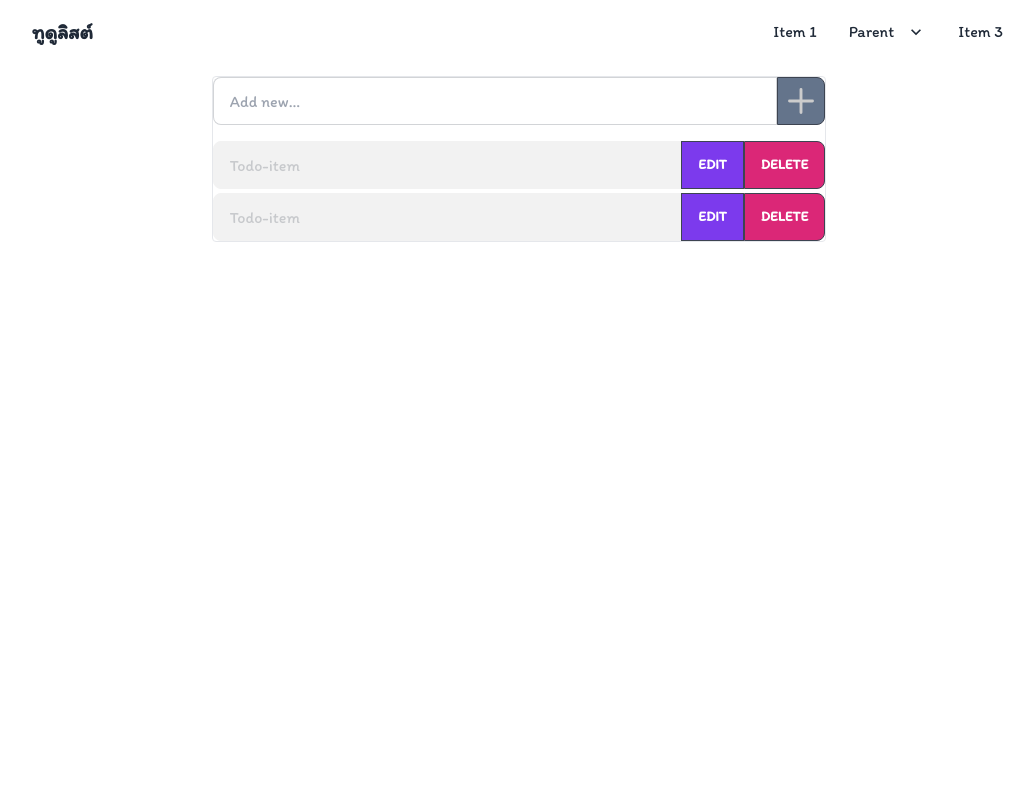
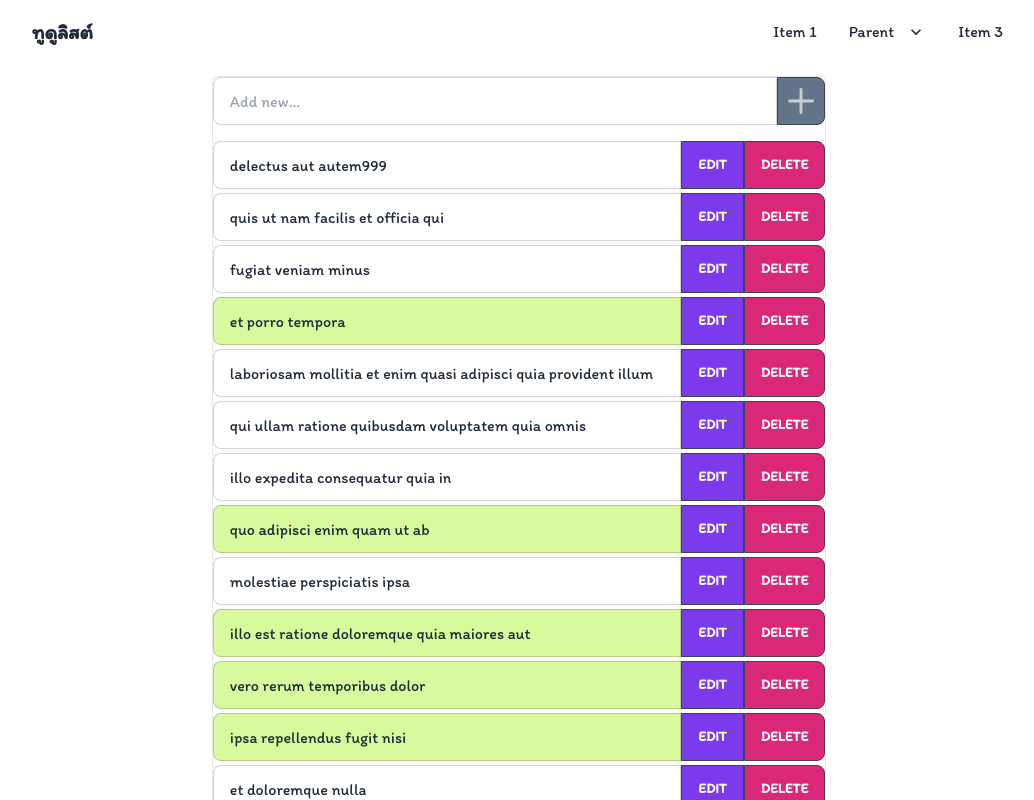
Before and after one commit to tratchapong/react-query02, a React (Create React App) app: page / in a window 1280 px wide. Shown: the top 800 px of the page, without its empty margins (121-1155 px from the left). Built offline with nearby package versions, Linux system fonts and the light colour scheme; data requests are answered from the project's data file; a web font is replaced by a local one.

Commit message:
Edit feature done with ordinary useEffect way...

```diff
--- a/db/todo.json
+++ b/db/todo.json
@@ -1,8 +1,9 @@
-{ "todo" : [
+{
+  "todo": [
     {
       "userId": 1,
       "id": 1,
-      "title": "delectus aut autem",
+      "title": "delectus aut autem999",
       "completed": false
     },
     {
@@ -1199,4 +1200,5 @@
       "title": "ipsam aperiam voluptates qui",
       "completed": false
     }
-  ]}
+  ]
+}
--- a/src/features/TodoContainer.jsx
+++ b/src/features/TodoContainer.jsx
@@ -1,13 +1,24 @@
-import React from 'react'
-import {useQuery, useMutation, useQueryClient} from 'react-query'
+
+import React, { useEffect, useState } from 'react'
+import {getTodo, addTodo, updateTodo, deleteTodo} from '../api/todoApi'
+// import {useQuery, useMutation, useQueryClient} from 'react-query'
 import TodoForm from './TodoForm'
 import TodoList from './TodoList'
 
 export default function TodoContainer() {
+  const [allTodo, setAllTodo] = useState([])
+  const [haveEdit, setHaveEdit] = useState(false)
+  useEffect(() => {
+    getTodo().then(data => {
+      console.log(data)
+      setAllTodo(data)
+    })
+  }, [haveEdit])
+
   return (
     <>
       <TodoForm />
-      <TodoList />
+      <TodoList allTodo={allTodo} setHaveEdit={setHaveEdit}/>
     </>
   )
 }
--- a/src/features/TodoItem.jsx
+++ b/src/features/TodoItem.jsx
@@ -1,19 +1,34 @@
 import React,{useState} from "react";
+import {updateTodo, deleteTodo} from "../api/todoApi";
 
 
-export default function TodoItem() {
+export default function TodoItem(props) {
+  const {todo, setHaveEdit} = props
+  const [completed, setCompleted] = useState(todo.completed)
+  const [title, setTitle] = useState(todo.title)
   const [editMode, setEditMode] = useState(false)
+
+  const hdlEditOk = () => {
+      const newTodo = {...todo, title, completed}
+      updateTodo(newTodo)
+      setEditMode(false)
+      setHaveEdit(prv => !prv)
+  }
   return (
-    <div className="form-control grow">
+    <div className="form-control flex-row grow">
+      {editMode && <input type="checkbox" checked={completed} className="checkbox checkbox-primary" onChange={()=>setCompleted(!completed)} />}
       <label className="input-group">
         <input
           type="text"
           placeholder="Todo-item"
-          className="input input-bordered grow"
-          disabled={!editMode}
+          className={`input input-bordered grow ${todo.completed? 'bg-lime-200' : ''}`}
+          // disabled={!editMode}
+          readOnly={!editMode}
+          value={title}
+          onChange={(e)=>setTitle(e.target.value)}
         />
         { !editMode ? <span className="bg-violet-600 btn" onClick={()=>setEditMode(true)}>Edit</span>
-            : <span className="bg-violet-600 btn" onClick={()=>setEditMode(false)}>Ok</span>
+            : <span className="bg-violet-600 btn" onClick={hdlEditOk}>Ok</span>
         }
 
         <span className="bg-pink-600 btn">Delete</span>
--- a/src/features/TodoList.jsx
+++ b/src/features/TodoList.jsx
@@ -1,12 +1,13 @@
 import React from "react";
 import TodoItem from "./TodoItem";
 
-export default function TodoList() {
+export default function TodoList(props) {
+  const { allTodo, setHaveEdit } = props;
   return (
     <div className="flex flex-col mt-4 gap-1">
-      <TodoItem />
-      <TodoItem />
-
+      {allTodo.map((el) => (
+        <TodoItem key={el.id} todo={el} setHaveEdit={setHaveEdit}/>
+      ))}
     </div>
   );
 }
--- a/src/index.js
+++ b/src/index.js
@@ -12,7 +12,7 @@ root.render(
   <React.StrictMode>
     <QueryClientProvider client={queryClient}>
       <App />
-      <ReactQueryDevtools />
+      {/* <ReactQueryDevtools /> */}
     </QueryClientProvider>
   </React.StrictMode>
 );
```
